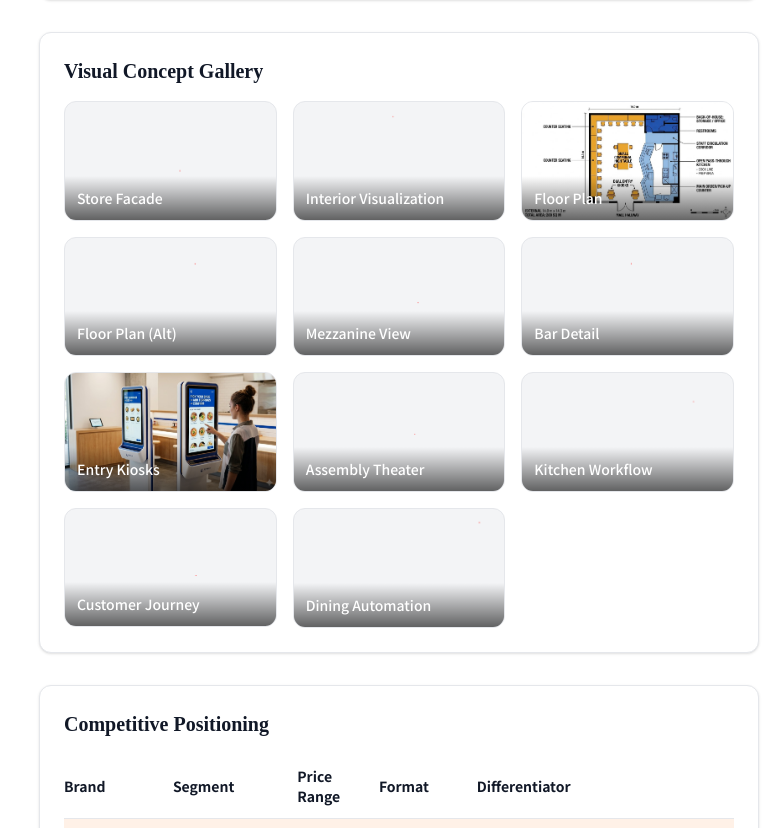
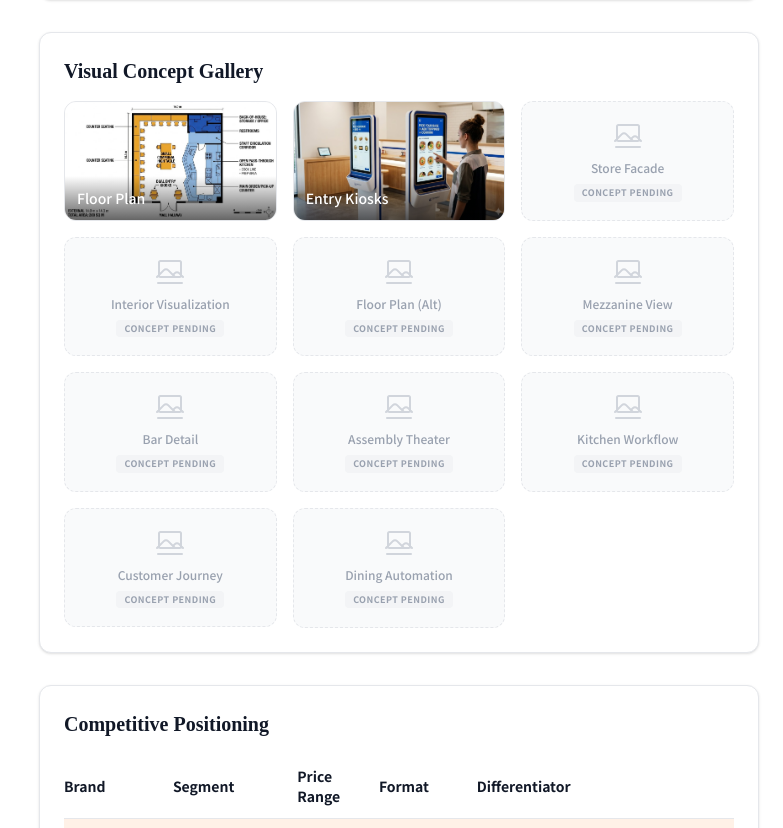
Before and after one commit to benazerarceo18-debug/mottainai-command-center, a Next.js app: page /brand in a window 1280 px wide. Shown: the part 750-1578 px from the top of the page, without its empty margins (497-1280 px from the left). Built offline with nearby package versions, Linux system fonts and the light colour scheme.

Commit message:
fix: remove endorsed model card; show only real concept images, pending placeholders for rest
Co-Authored-By: Claude Opus 4.6 (1M context) <noreply@anthropic.com>

```diff
--- a/src/app/brand-guidelines/page.tsx
+++ b/src/app/brand-guidelines/page.tsx
@@ -242,10 +242,7 @@ export default function BrandGuidelinesPage() {
                     <p className="text-xs text-[#F97316] font-semibold uppercase tracking-wider mb-2">Clear Space</p>
                     <p className="text-sm text-gray-600">Minimum clear space = height of 勿 character on all sides</p>
                   </div>
-                  <div className="bg-white rounded-2xl p-6 border border-gray-100 shadow-sm">
-                    <p className="text-xs text-[#F97316] font-semibold uppercase tracking-wider mb-2">Independent Brand</p>
-                    <p className="text-sm text-gray-600">Standalone identity — not affiliated with NHI or Yushoken branding</p>
-                  </div>
+
                   <div className="bg-white rounded-2xl p-6 border border-gray-100 shadow-sm">
                     <p className="text-xs text-[#F97316] font-semibold uppercase tracking-wider mb-2">Usage Variants</p>
                     <ul className="text-sm text-gray-600 space-y-1 mt-1">
--- a/src/components/ImageGallery.tsx
+++ b/src/components/ImageGallery.tsx
@@ -3,27 +3,43 @@
 import Image from 'next/image';
 import { useState } from 'react';
 
-const CONCEPT_IMAGES = [
-  { id: 1,  label: 'Store Facade',           src: '/concepts/store-facade.png'          },
-  { id: 2,  label: 'Interior Visualization', src: '/concepts/interior-visualization.png' },
-  { id: 3,  label: 'Floor Plan',             src: '/concepts/floor-plan.jpg'            },
-  { id: 4,  label: 'Floor Plan (Alt)',        src: '/concepts/floor-plan-alt.png'        },
-  { id: 5,  label: 'Mezzanine View',         src: '/concepts/mezzanine-view.png'        },
-  { id: 6,  label: 'Bar Detail',             src: '/concepts/bar-detail.png'            },
-  { id: 7,  label: 'Entry Kiosks',           src: '/concepts/entry-kiosks.jpg'          },
-  { id: 8,  label: 'Assembly Theater',       src: '/concepts/assembly-theater.png'      },
-  { id: 9,  label: 'Kitchen Workflow',       src: '/concepts/kitchen-workflow.png'      },
-  { id: 10, label: 'Customer Journey',       src: '/concepts/customer-journey.png'      },
-  { id: 11, label: 'Dining Automation',      src: '/concepts/dining-automation.png'     },
+type ConceptImage =
+  | { id: number; label: string; src: string; pending?: false }
+  | { id: number; label: string; src?: undefined; pending: true };
+
+const CONCEPT_IMAGES: ConceptImage[] = [
+  { id: 3,  label: 'Floor Plan',             src: '/concepts/floor-plan.jpg'   },
+  { id: 7,  label: 'Entry Kiosks',           src: '/concepts/entry-kiosks.jpg' },
+  { id: 1,  label: 'Store Facade',           pending: true },
+  { id: 2,  label: 'Interior Visualization', pending: true },
+  { id: 4,  label: 'Floor Plan (Alt)',        pending: true },
+  { id: 5,  label: 'Mezzanine View',         pending: true },
+  { id: 6,  label: 'Bar Detail',             pending: true },
+  { id: 8,  label: 'Assembly Theater',       pending: true },
+  { id: 9,  label: 'Kitchen Workflow',       pending: true },
+  { id: 10, label: 'Customer Journey',       pending: true },
+  { id: 11, label: 'Dining Automation',      pending: true },
 ];
 
 export default function ImageGallery() {
-  const [lightbox, setLightbox] = useState<typeof CONCEPT_IMAGES[0] | null>(null);
+  const [lightbox, setLightbox] = useState<ConceptImage | null>(null);
 
   return (
     <>
       <div className="grid grid-cols-1 sm:grid-cols-2 lg:grid-cols-3 gap-4">
-        {CONCEPT_IMAGES.map((img) => (
+        {CONCEPT_IMAGES.map((img) =>
+          img.pending ? (
+            <div
+              key={img.id}
+              className="relative rounded-xl border border-dashed border-gray-200 overflow-hidden aspect-video bg-gray-50 flex flex-col items-center justify-center gap-2"
+            >
+              <svg className="w-8 h-8 text-gray-300" fill="none" viewBox="0 0 24 24" stroke="currentColor" strokeWidth={1.5}>
+                <path strokeLinecap="round" strokeLinejoin="round" d="M2.25 15.75l5.159-5.159a2.25 2.25 0 013.182 0l5.159 5.159m-1.5-1.5l1.409-1.409a2.25 2.25 0 013.182 0l2.909 2.909M3 20.25h18M3.75 4.875c0-.621.504-1.125 1.125-1.125h14.25c.621 0 1.125.504 1.125 1.125v9.75c0 .621-.504 1.125-1.125 1.125H4.875a1.125 1.125 0 01-1.125-1.125V4.875z" />
+              </svg>
+              <p className="text-xs font-medium text-gray-400">{img.label}</p>
+              <span className="text-[9px] font-bold uppercase tracking-wider px-2 py-0.5 rounded bg-gray-100 text-gray-400">Concept Pending</span>
+            </div>
+          ) : (
             <div
               key={img.id}
               onClick={() => setLightbox(img)}
@@ -40,18 +56,19 @@ export default function ImageGallery() {
                 <p className="text-white text-sm font-medium">{img.label}</p>
               </div>
             </div>
-        ))}
+          )
+        )}
       </div>
 
       {/* Lightbox */}
-      {lightbox && (
+      {lightbox && !lightbox.pending && (
         <div
           className="fixed inset-0 z-50 flex items-center justify-center bg-black/80 backdrop-blur-sm p-4"
           onClick={() => setLightbox(null)}
         >
           <div className="relative max-w-4xl w-full max-h-[90vh]" onClick={(e) => e.stopPropagation()}>
             <Image
-              src={lightbox.src}
+              src={lightbox.src!}
               alt={lightbox.label}
               width={1200}
               height={800}
```
Lines whose indentation alone changed are shown as unchanged.
